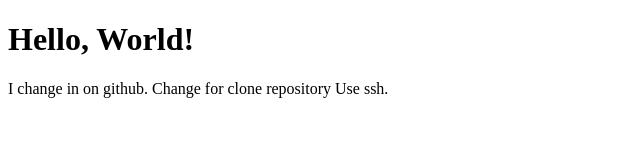
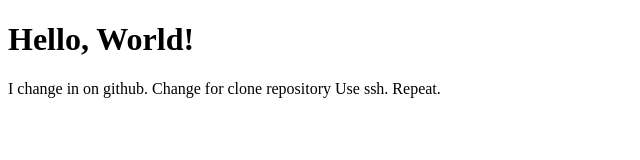
Before and after one commit to ehnosais/test, a plain HTML site: page index.html in a window 1280 px wide. Shown: the full height of the page, 0-640 px from the left. Drawn offline with Linux system fonts and the light colour scheme.

Commit message:
Use ssh 2

```diff
--- a/index.html
+++ b/index.html
@@ -10,7 +10,7 @@
     <h1>Hello, World!</h1>
     <p>
       I change in on github. <span>Change for clone repository</span>
-      Use ssh.
+      Use ssh. Repeat.
     </p>
   </div>
 </body>
```
